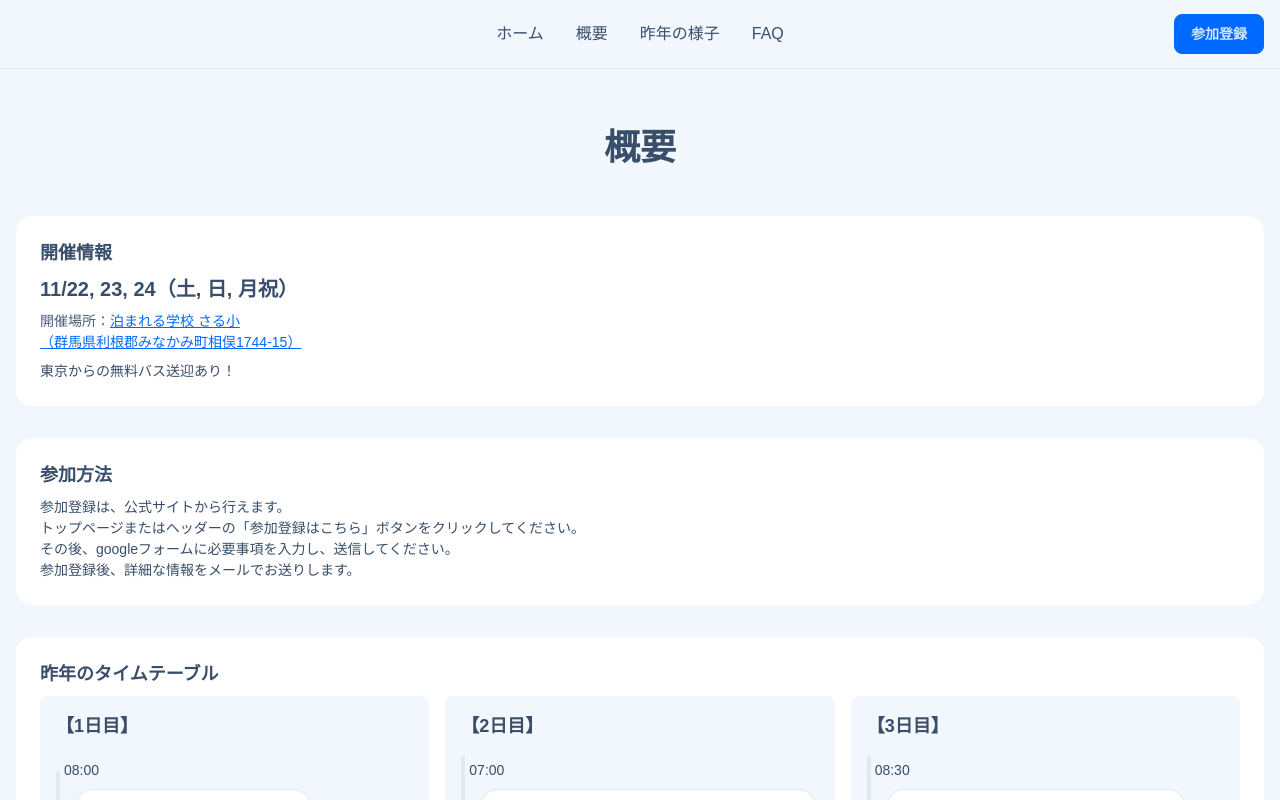
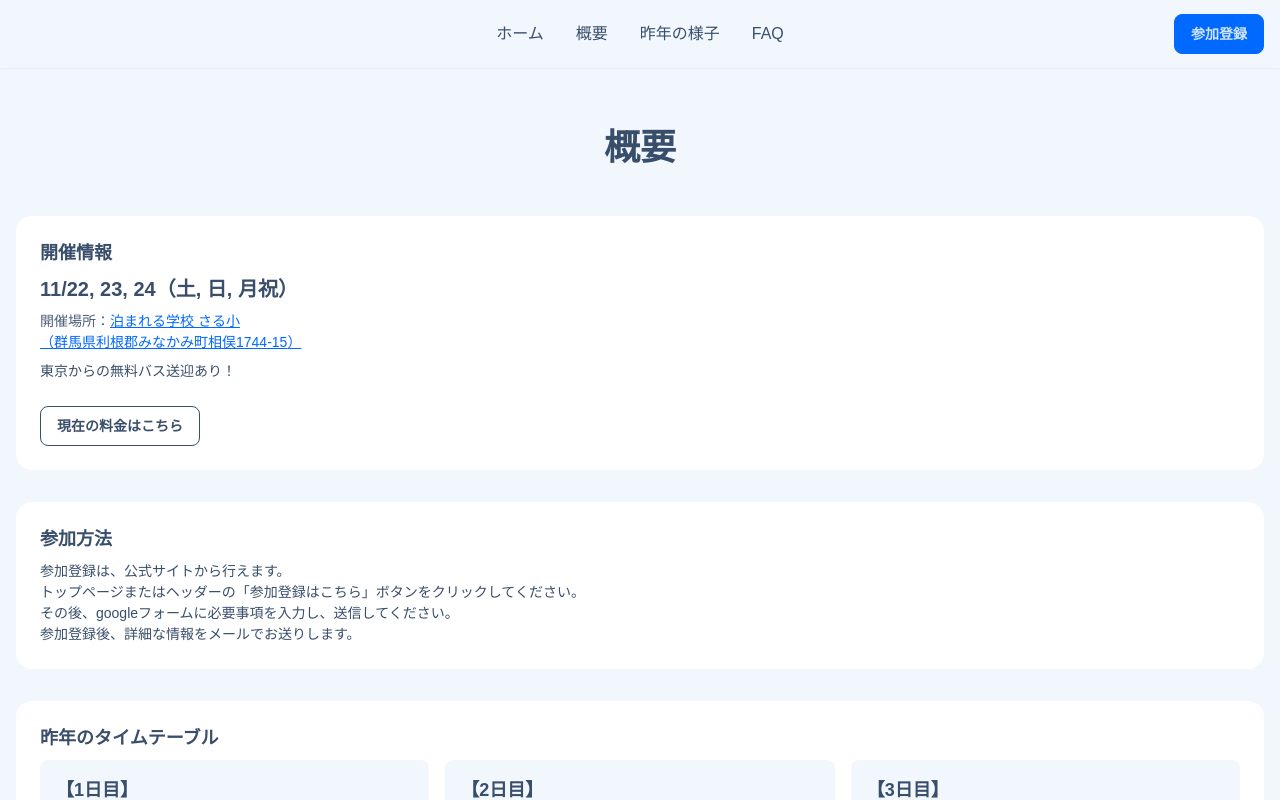
Before and after one commit to RF2034/2025, a Next.js app: page /about in a window 1280 px wide. Shown: the top 800 px of the page. Built offline with nearby package versions, Linux system fonts and the light colour scheme; a web font is replaced by a local one.

Commit message:
参加者セクションへのリンクボタンを追加し、参加者セクションをセクションタグでラップ

```diff
--- a/src/app/about/page.tsx
+++ b/src/app/about/page.tsx
@@ -3,6 +3,7 @@ import Footer from "@/components/Footer";
 import Header from "@/components/Header";
 import { EVENT_INFO } from "@/constants/eventInfo";
 import type { Metadata } from "next";
+import Link from "next/link";
 
 export const metadata: Metadata = {
   title: `イベント概要 - ${EVENT_INFO.title}`,
@@ -21,6 +22,11 @@ export default function About() {
             <div className="card-body">
               <h2 className="card-title">開催情報</h2>
               <EventInfo />
+              <div className="mt-4">
+                <Link href="/#participants" className="btn btn-outline">
+                  現在の料金はこちら
+                </Link>
+              </div>
             </div>
           </div>
 
--- a/src/app/page.tsx
+++ b/src/app/page.tsx
@@ -127,7 +127,9 @@ export default async function Home() {
         <div className="divider"></div>
 
         {/* 現在の参加者セクション */}
-        <ParticipantsSection />
+        <section id="participants">
+          <ParticipantsSection />
+        </section>
       </main>
       <Footer />
     </div>
```
